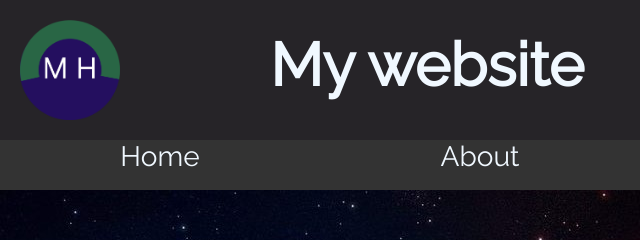
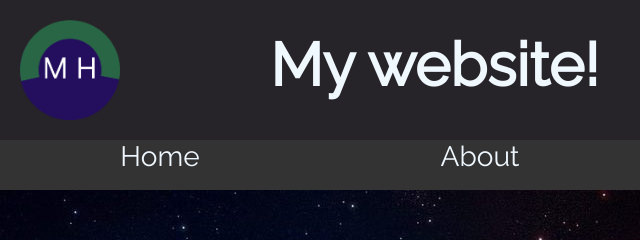
Before and after one commit to Dimonqwerty/Myprogect, a plain HTML site: page index.html in a window 1280 px wide. Shown: the top 240 px of the page, 0-640 px from the left. Drawn offline with Linux system fonts and the light colour scheme.

Commit message:
Changed index.html

```diff
--- a/index.html
+++ b/index.html
@@ -12,7 +12,7 @@
 <body>
   <header class="main" id="header">
     <img src="css/img/logo.png" alt="logo">
-    <h1>My website</h1>
+    <h1>My website!</h1>
   </header>
   <nav class="main" id="navbar">
     <ul>
```
